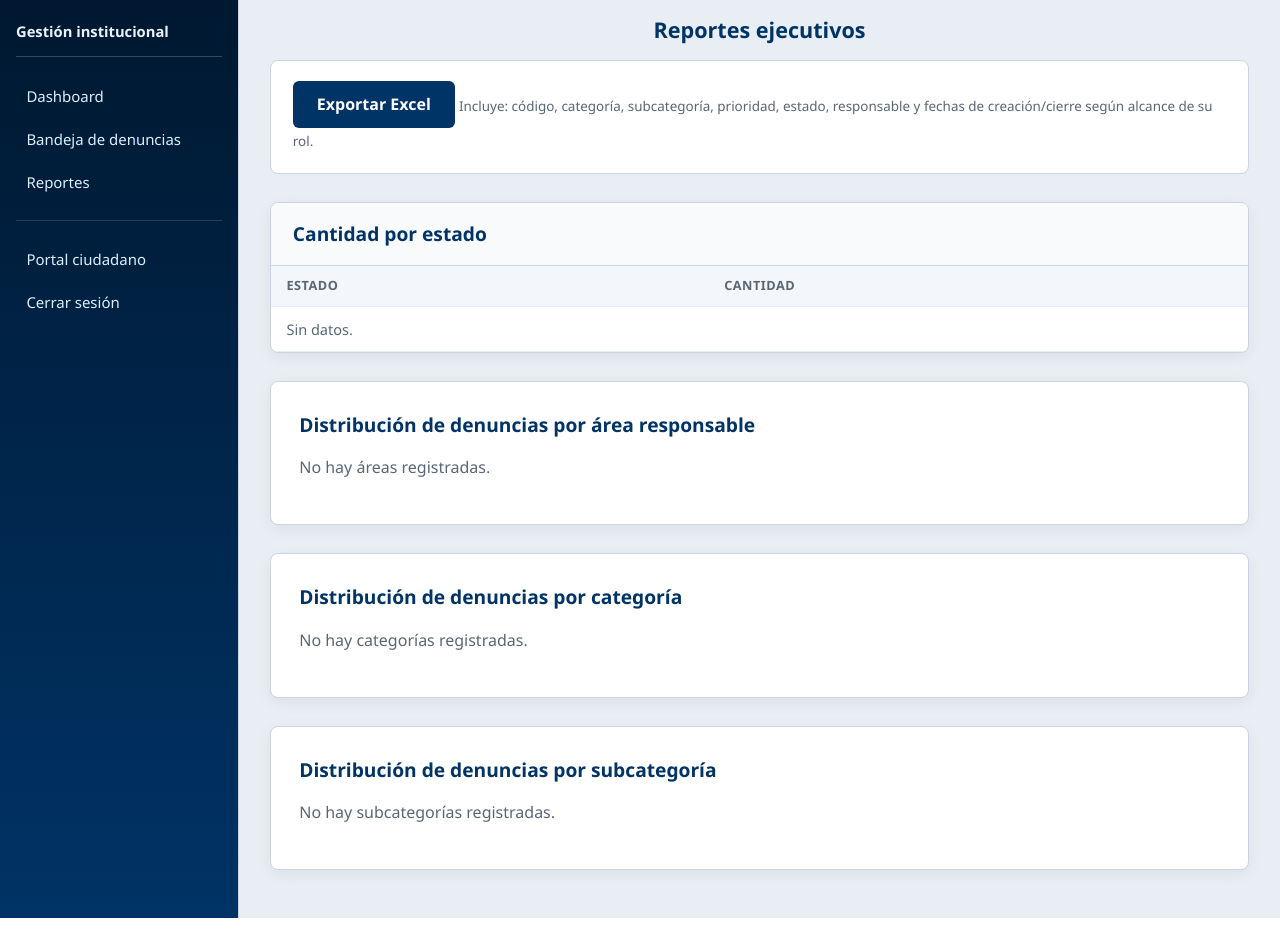
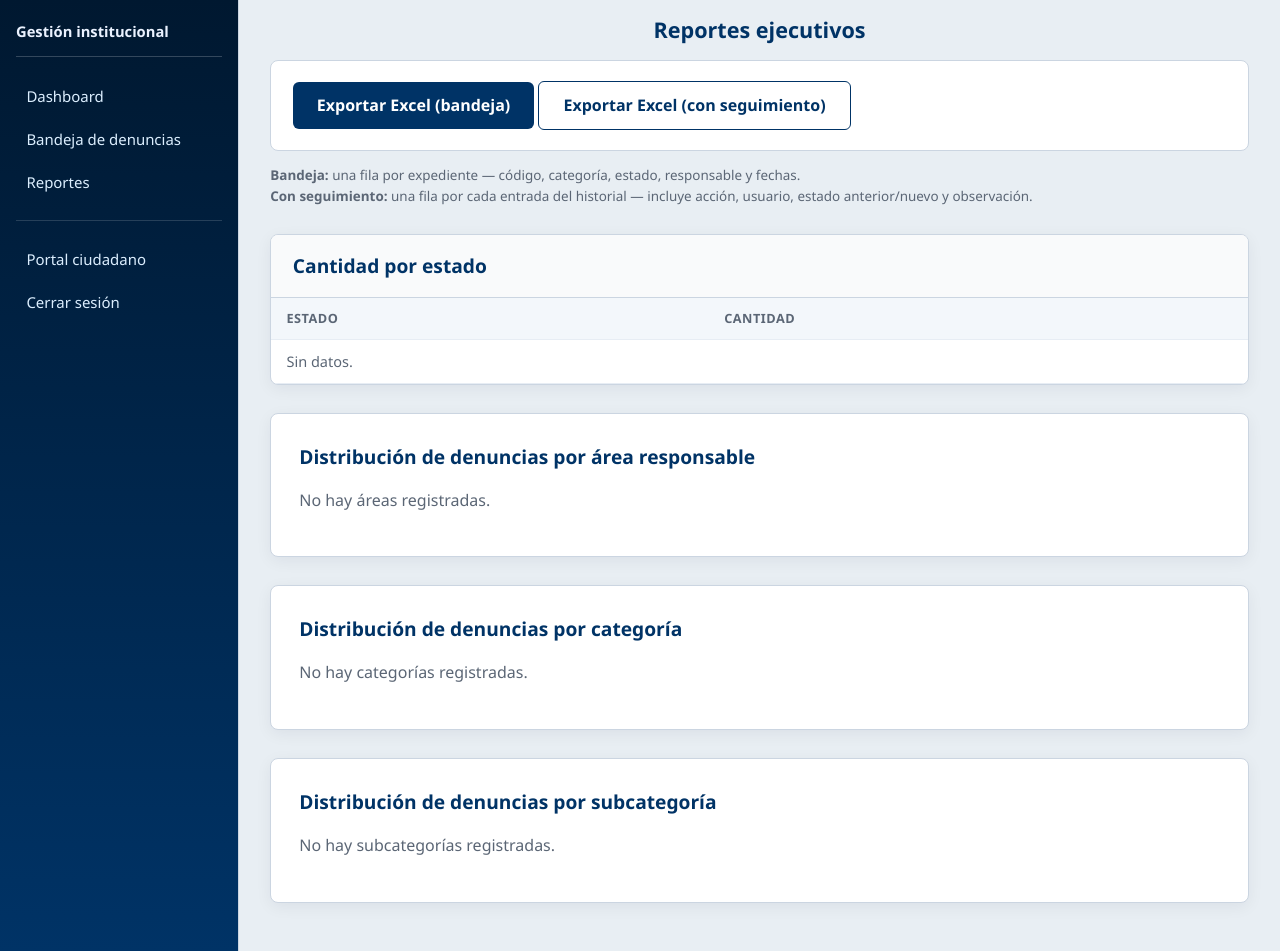
Before and after one commit to mmqep/denuncias, a Python web app: template templates/admin/reportes.html in a window 1280 px wide. Before the commit the page ends 918 px from the top, so only its background shows below. Run offline with Jinja, Linux system fonts and the light colour scheme; the template is opened without the code that fills it, so the values that code supplies are empty.

Commit message:
Reportes: Excel con historial

```diff
--- a/templates/admin/reportes.html
+++ b/templates/admin/reportes.html
@@ -4,9 +4,13 @@
 {% block body %}
 
 <div class="report-actions">
-  <a class="btn btn-primary btn-large" href="{{ url_for('admin_denuncias.excel_report') }}">Exportar Excel</a>
-  <span class="hint-inline">Incluye: código, categoría, subcategoría, prioridad, estado, responsable y fechas de creación/cierre según alcance de su rol.</span>
+  <a class="btn btn-primary btn-large" href="{{ url_for('admin_denuncias.excel_report') }}">Exportar Excel (bandeja)</a>
+  <a class="btn btn-outline btn-large" href="{{ url_for('admin_denuncias.excel_report_seguimiento') }}">Exportar Excel (con seguimiento)</a>
 </div>
+<p class="hint-inline" style="margin-bottom:1.25rem;">
+  <strong>Bandeja:</strong> una fila por expediente — código, categoría, estado, responsable y fechas.<br>
+  <strong>Con seguimiento:</strong> una fila por cada entrada del historial — incluye acción, usuario, estado anterior/nuevo y observación.
+</p>
 
 <div class="card table-card spacing-top">
   <h2 class="card-title">Cantidad por estado</h2>
```
